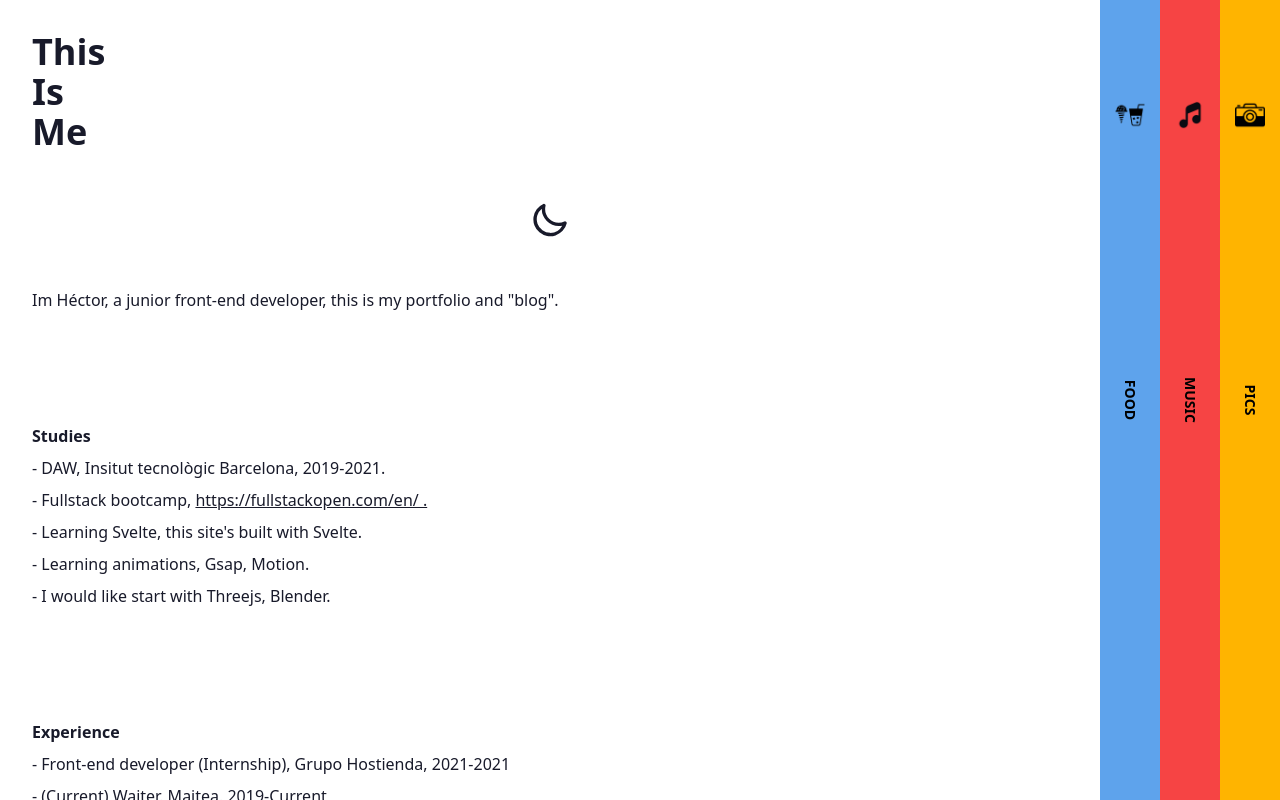
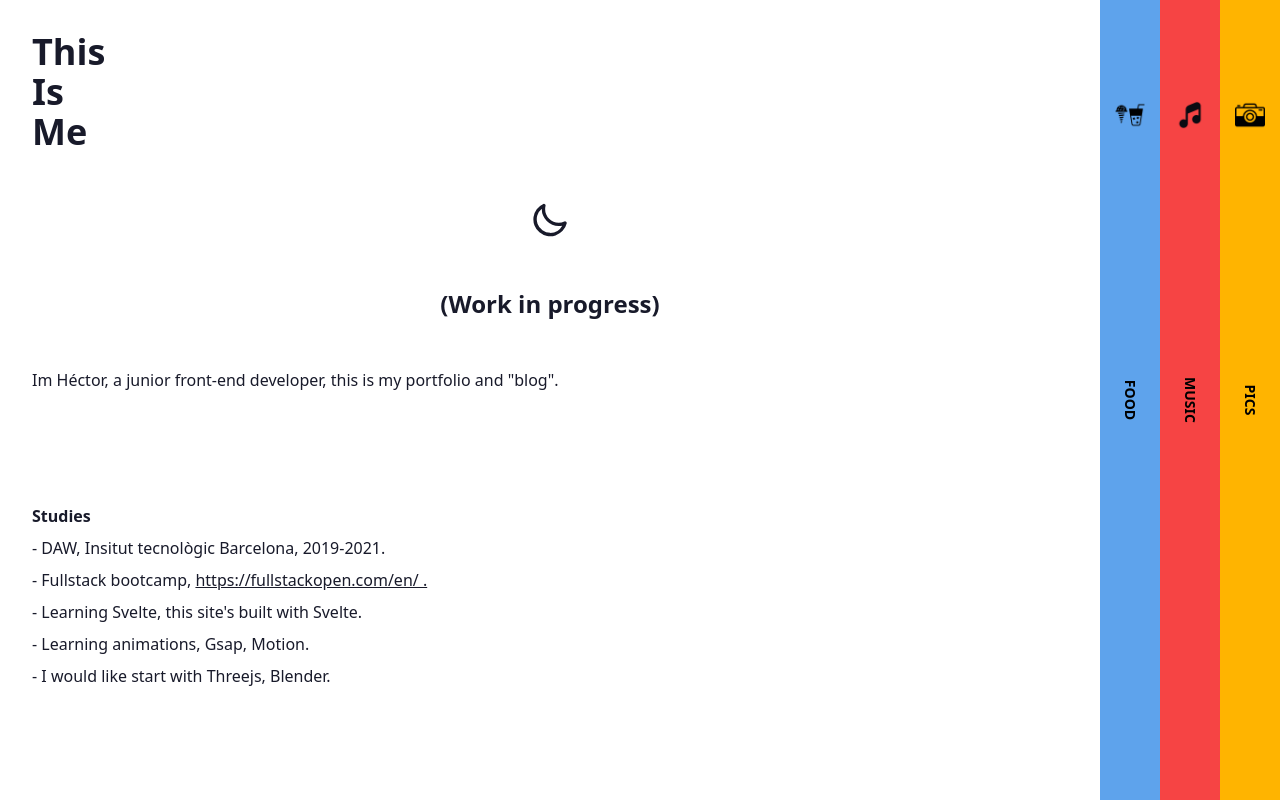
Before and after one commit to HectorLlorca/portfolio, a SvelteKit app: page / in a window 1280 px wide. Built offline with nearby package versions, Linux system fonts and the light colour scheme.

Commit message:
work in progress

```diff
--- a/src/components/portfolio/portfolio.svelte
+++ b/src/components/portfolio/portfolio.svelte
@@ -88,6 +88,8 @@
 					d="M21.64,13a1,1,0,0,0-1.05-.14,8.05,8.05,0,0,1-3.37.73A8.15,8.15,0,0,1,9.08,5.49a8.59,8.59,0,0,1,.25-2A1,1,0,0,0,8,2.36,10.14,10.14,0,1,0,22,14.05,1,1,0,0,0,21.64,13Zm-9.5,6.69A8.14,8.14,0,0,1,7.08,5.22v.27A10.15,10.15,0,0,0,17.22,15.63a9.79,9.79,0,0,0,2.1-.22A8.11,8.11,0,0,1,12.14,19.73Z" /></svg>
 		</label>
 	</div>
+
+	<h1 class="font-semibold text-2xl flex justify-center">(Work in progress)</h1>
 
 	<div class="info">
 		<div class="me">
```
